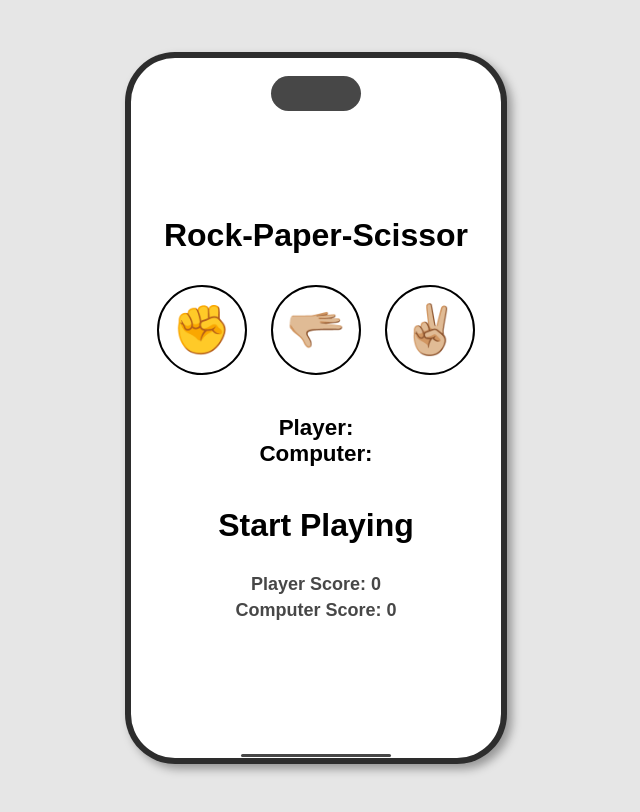
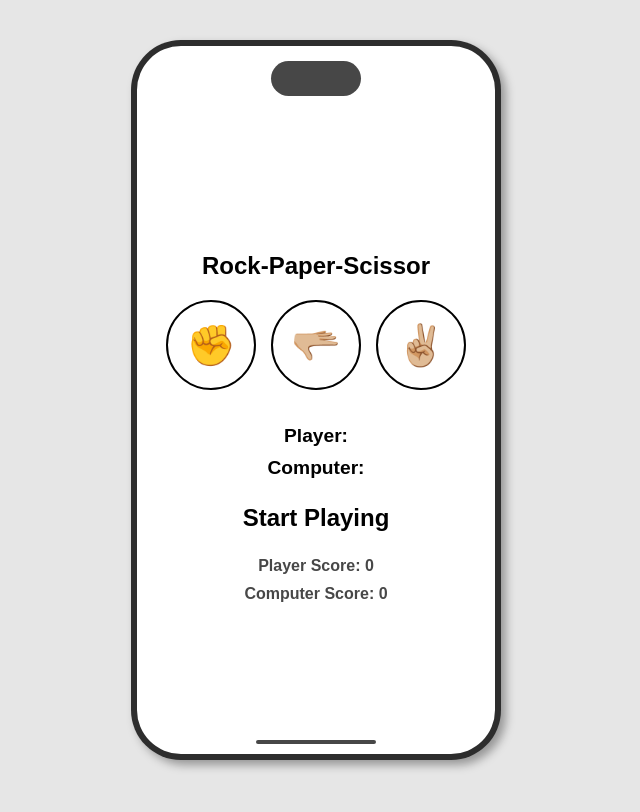
Before and after one commit to amal-prakashan/rock-paper-scissors, a plain HTML site: page index.html in a window 1280 px wide. Shown: the whole page, without its empty margins (324-964 px from the left). Drawn offline with Linux system fonts and the light colour scheme.

Commit message:
Updated layout and alignment

```diff
--- a/index.html
+++ b/index.html
@@ -3,7 +3,7 @@
 <head>
   <meta charset="UTF-8">
   <meta name="viewport" content="width=device-width, initial-scale=1.0">
-  <title>Document</title>
+  <title>Rock Paper Scissors</title>
   <link rel="stylesheet" href="style.css">
 </head>
 <body>
--- a/style.css
+++ b/style.css
@@ -1,95 +1,178 @@
-body{
-  font-family: arial;
-  align-content: center;
+/* General body setup */
+body {
+  font-family: Arial, sans-serif;
+  display: flex;
+  align-items: center;
+  justify-content: center;
+  flex-direction: column;
   background-color: rgba(128, 128, 128, 0.195);
-  height: 100vh;
+  min-height: 100vh;
+  margin: 0;
+  padding: 0;
 }
 
-.iphone{
+/* Phone container */
+.iphone {
   display: flex;
-  background-color: white;
   flex-direction: column;
   align-items: center;
   justify-content: center;
-  border: solid 6px;
+  background-color: white;
+  border: solid 6px rgba(0, 0, 0, 0.825);
   max-width: 370px;
-  height: 700px;
+  width: 95%;
+  height: 90dvh;
   border-radius: 50px;
-  border-color: rgba(0, 0, 0, 0.825);
-  margin: auto;
   position: relative;
-  box-shadow: 5px 5px 10px rgba(0,0,0,0.35);
+  box-shadow: 5px 5px 10px rgba(0, 0, 0, 0.35);
+  padding: 20px;
+  box-sizing: border-box;
 }
 
-.notch{
+/* Notch */
+.notch {
   background-color: rgba(0, 0, 0, 0.721);
   height: 35px;
   width: 90px;
   border-radius: 20px;
   position: absolute;
-  top: 2.5%;
+  top: 15px;
+  left: 50%;
+  transform: translateX(-50%);
   cursor: pointer;
+  transition: transform 0.2s;
 }
-.notch:active{
-  transform: scale(1.1);
+.notch:active {
+  transform: translateX(-50%) scale(1.1);
 }
 
-.choices button{
-  font-size: 3em;
+/* Title */
+h1 {
+  margin-top: 60px;
+  margin-bottom: 20px;
+  font-size: 1.5em;
+}
+
+/* Choice buttons layout */
+.choices {
+  display: flex;
+  flex-wrap: wrap;
+  justify-content: center;
+  gap: 15px;
+  margin-bottom: 30px;
+}
+
+
+.choice-btn {
+  font-size: 2.5em;
   background-color: white;
-  border: solid 2px;
+  border: 2px solid black;
   width: 90px;
   height: 90px;
-  border-radius: 45px;
-  margin: 10px;
-  margin-bottom: 40px;
+  border-radius: 50%;
   cursor: pointer;
-  transition: background-color 0.15s;
-}
-.choice-btn:hover{
-  transform: scale(1.1);
-  background-color: rgba(0,0,0,0.05)
+  transition: background-color 0.15s, transform 0.2s;
+  display: flex;
+  align-items: center;
+  justify-content: center;
 }
 
-.player, .computer{
-  font-size: 1.4em;
-  font-weight: bold;
+.choice-btn:hover {
+  transform: scale(1.1);
+  background-color: rgba(0, 0, 0, 0.05);
 }
 
-#resultDisplay{
-  font-size: 2em;
-  margin-top: 40px;
-  margin-bottom: 30px;
+
+.player,
+.computer {
+  font-size: 1.2em;
   font-weight: bold;
+  margin: 5px 0;
 }
 
-.playerScore{
-  font-size: 18px;
-  font-weight: 700;
-  margin-bottom: 5px;
-  color:rgba(0, 0, 0, 0.721)
-
+#resultDisplay {
+  font-size: 1.5em;
+  font-weight: bold;
+  margin: 20px 0;
+  text-align: center;
 }
 
-.computerScore{
-  font-size: 18px;
+/* Scores */
+.playerScore,
+.computerScore {
+  font-size: 1em;
   font-weight: 700;
-  color:rgba(0, 0, 0, 0.721)
+  color: rgba(0, 0, 0, 0.721);
+  margin: 5px 0;
 }
 
-.backSpace{
-  height: 3px;
-  width: 150px;
-  background-color:rgba(0, 0, 0, 0.721);
+
+.backSpace {
+  height: 4px;
+  width: 120px;
+  background-color: rgba(0, 0, 0, 0.721);
   position: absolute;
-  bottom: 0.1%;
+  bottom: 10px;
+  left: 50%;
+  transform: translateX(-50%);
   border-radius: 4px;
 }
 
-.greenText,#playerDisplay{
+/* Colors */
+.greenText,
+#playerDisplay {
   color: rgba(0, 128, 0, 0.759);
 }
 
-.redText, #computerDisplay{
+.redText,
+#computerDisplay {
   color: tomato;
 }
+
+/* Mobile responsiveness */
+@media (max-width: 480px) {
+  .iphone {
+    border-width: 4px;
+    border-radius: 30px;
+    padding: 15px;
+  }
+
+  .choice-btn {
+    width: 70px;
+    height: 70px;
+    font-size: 2em;
+  }
+
+  #resultDisplay {
+    font-size: 1.2em;
+  }
+
+  .player,
+  .computer,
+  .playerScore,
+  .computerScore {
+    font-size: 0.95em;
+  }
+
+  .notch {
+    height: 25px;
+    width: 60px;
+    top: 10px;
+  }
+
+  .backSpace {
+    width: 80px;
+    height: 3px;
+  }
+}
+
+/* Remove tap highlight on mobile*/
+.notch{
+  -webkit-tap-highlight-color: transparent;
+  outline: none;
+}
+
+.choice-btn {
+  -webkit-tap-highlight-color: transparent;
+  outline: none;
+}
```
